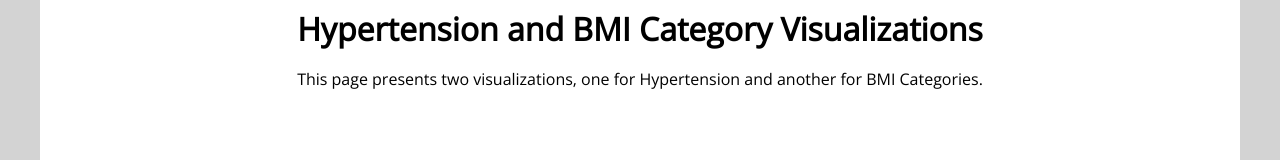
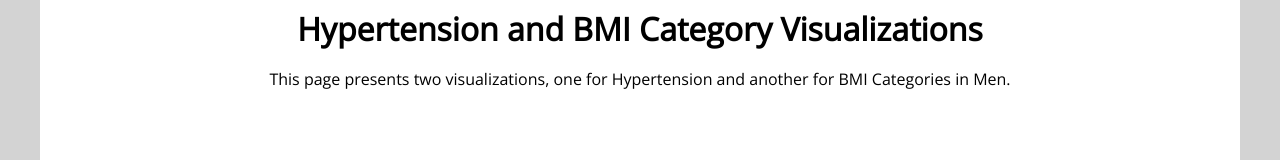
Before and after one commit to mmio0004/W10Homework, a plain HTML site: page index.html in a window 1280 px wide. Shown: the part 171-331 px from the top of the page. Drawn offline with nearby package versions, Linux system fonts and the light colour scheme; a script that the page names is missing.

```diff
--- a/index.html
+++ b/index.html
@@ -31,7 +31,7 @@
     <div class="pure-g">
       <div class="pure-u-1-1">
         <h1>Hypertension and BMI Category Visualizations</h1>
-        <p style="text-align: center;">This page presents two visualizations, one for Hypertension and another for BMI Categories.</p>
+        <p style="text-align: center;">This page presents two visualizations, one for Hypertension and another for BMI Categories in Men.</p>
       </div>
     </div>
 
```
